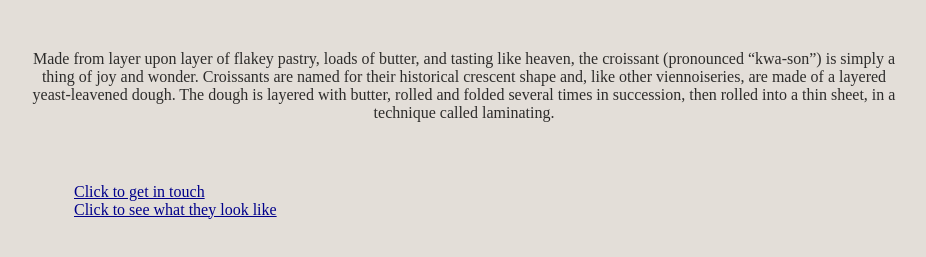
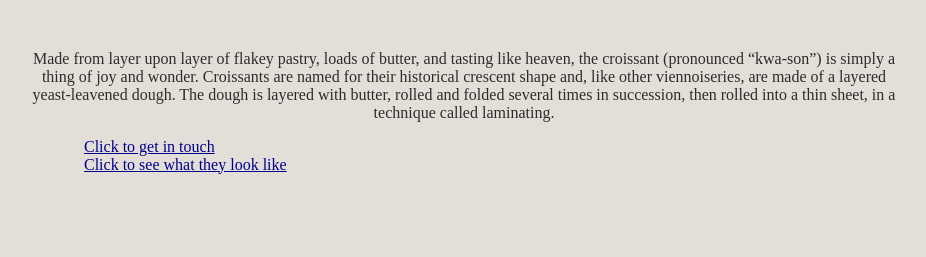
Before and after one commit to Faay97/Croissant, a plain HTML site: page index.html in a window 1280 px wide. Shown: the part 105-362 px from the top of the page, without its empty margins (176-1102 px from the left). Drawn offline with Linux system fonts and the light colour scheme.

Commit message:
Update style.css

```diff
--- a/src/style.css
+++ b/src/style.css
@@ -25,6 +25,7 @@ li {
   opacity: 0.8;
   list-style: none;
 }
-.links {
+.links a {
   padding: 45px;
+  margin: 10px;
 }
```
